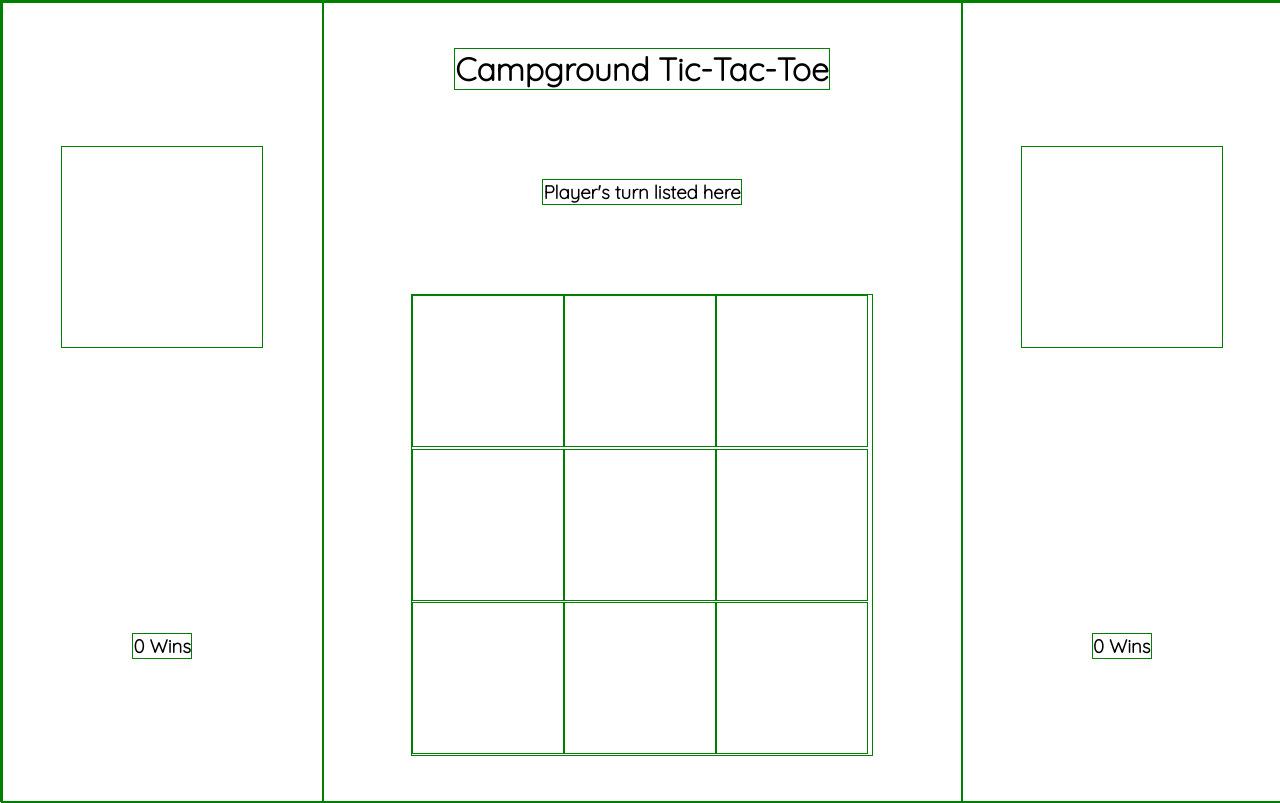
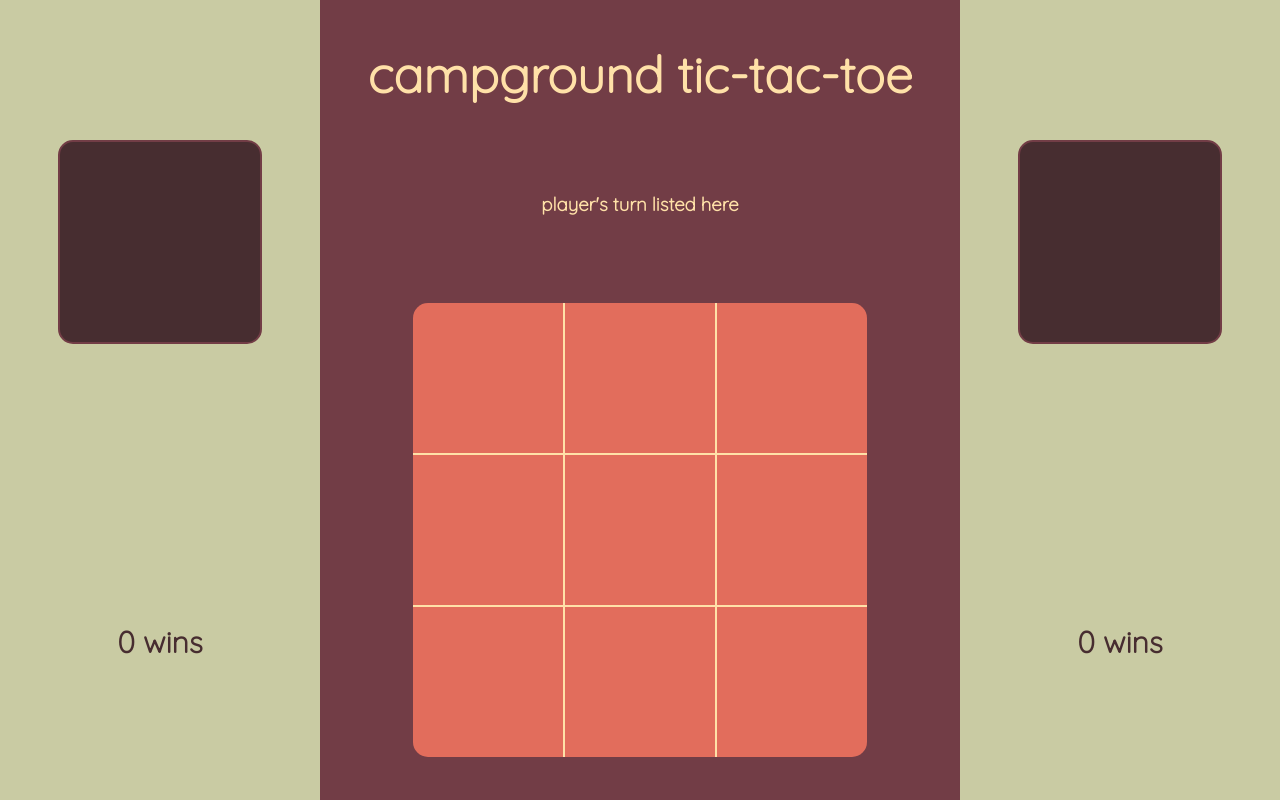
Before and after one commit to maddielaw/tic-tac-toe-solo, a plain HTML site: page index.html in a window 1280 px wide. Drawn offline with Linux system fonts and the light colour scheme.

Commit message:
Finalize basic color and styling

```diff
--- a/index.html
+++ b/index.html
@@ -7,11 +7,11 @@
   <body>
     <nav class="left-player-nav">
       <div class="left-player-token"></div>
-      <h3 class="left-player-wins">0 Wins</h3>
+      <h3 class="left-player-wins">0 wins</h3>
     </nav>
     <main>
-      <h1 class="main-header">Campground Tic-Tac-Toe</h1>
-      <h3 class="main-player-turn-header">Player's turn listed here</h3>
+      <h1 class="main-header">campground tic-tac-toe</h1>
+      <h3 class="main-player-turn-header">player's turn listed here</h3>
       <section class="game-board-container">
         <div class="game-board-boxes" id="game-board-0A"></div>
         <div class="game-board-boxes" id="game-board-1B"></div>
@@ -26,7 +26,7 @@
     </main>
     <nav class="right-player-nav">
       <div class="right-player-token"></div>
-      <h3 class="right-player-wins">0 Wins</h3>
+      <h3 class="right-player-wins">0 wins</h3>
     </nav>
   </body>
 </html>
--- a/styles.css
+++ b/styles.css
@@ -1,6 +1,6 @@
 
 * {
-  border: 1px solid green;
+  /* border: 1px solid green; */
   padding: 0px;
   margin: 0px;
 }
@@ -24,6 +24,18 @@ main {
   align-items: center;
   justify-content: space-around;
   width: 50%;
+  background-color: #723D46;
+}
+
+.main-header {
+  color: #FFE1A8;
+  font-size: 50px;
+  font-weight: bold;
+}
+
+.main-player-turn-header {
+  color: #FFE1A8;
+  font-weight: bold;
 }
 
 /* ~~~~~ RULES FOR LEFT AND RIGHT NAVS ~~~~~~~ */
@@ -35,12 +47,23 @@ main {
   justify-content: space-around;
   align-items: center;
   width: 25%;
+  background-color: #C9CBA3;
 }
 
 .left-player-token,
 .right-player-token {
   width: 200px;
   height: 200px;
+  background-color: #472D30;
+  border: 2px solid #723D46;
+  border-radius: 15px;
+}
+
+.left-player-wins,
+.right-player-wins {
+  color: #472D30;
+  font-size: 30px;
+  font-weight: bold;
 }
 
 /* ~~~~~ RULES FOR GAME BOARD ~~~~~~~ */
@@ -48,8 +71,10 @@ main {
 .game-board-container {
   display: flex;
   flex-wrap: wrap;
-  width: 460px;
-  height: 460px;
+  width: 454px;
+  height: 454px;
+  background-color: #E26D5C;
+  border-radius: 15px;
 }
 
 .game-board-boxes {
@@ -58,3 +83,24 @@ main {
   height: 150px;
   width: 150px;
 }
+
+#game-board-0A,
+#game-board-3A,
+#game-board-6A {
+  border-right: 2px solid #FFE1A8;
+}
+
+#game-board-0A,
+#game-board-3A,
+#game-board-1B,
+#game-board-4B,
+#game-board-2C,
+#game-board-5C {
+  border-bottom: 2px solid #FFE1A8;
+}
+
+#game-board-2C,
+#game-board-5C,
+#game-board-8C {
+  border-left: 2px solid #FFE1A8;
+}
```
